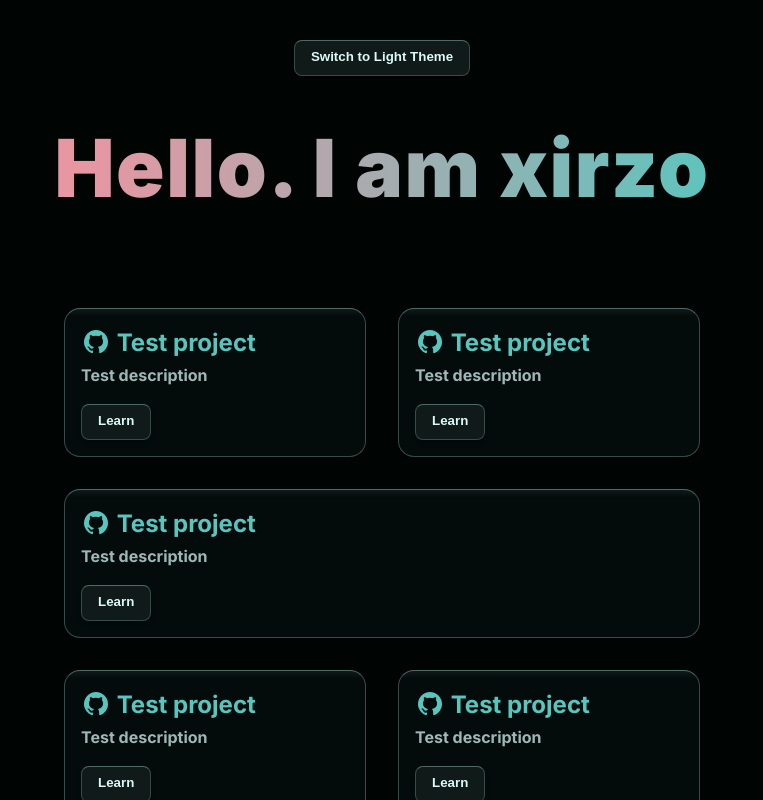
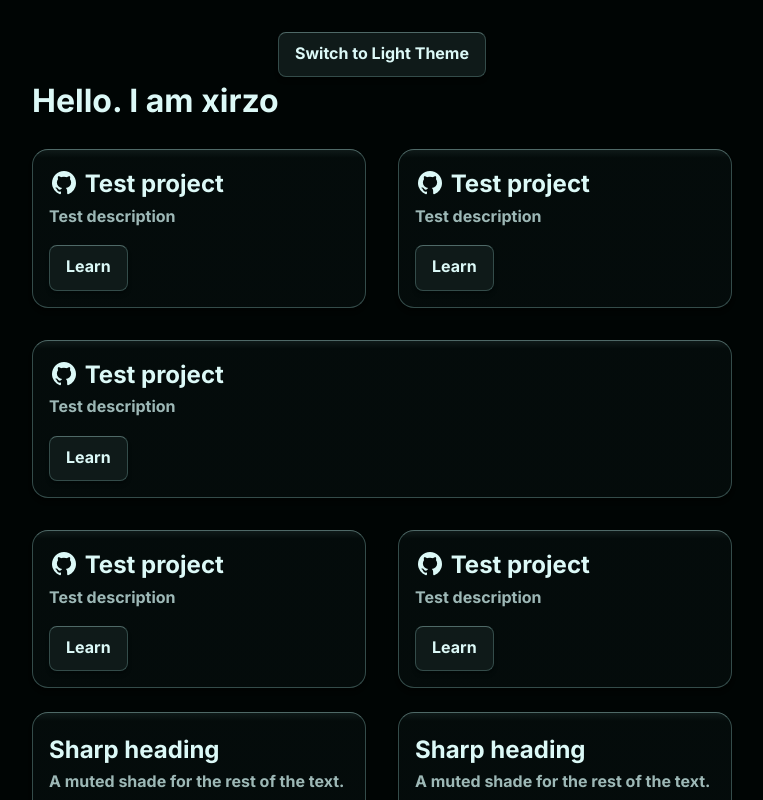
Before and after one commit to xirzo/Portfolio, a React (Vite) app: page / in a window 1280 px wide. Shown: the top 800 px of the page, without its empty margins (258-1021 px from the left). Built offline with nearby package versions, Linux system fonts and the light colour scheme.

Commit message:
chore: reset css styles

```diff
--- a/src/app/global.css
+++ b/src/app/global.css
@@ -1,3 +1,57 @@
+*,
+*::before,
+*::after {
+    box-sizing: border-box;
+}
+
+body {
+    margin: 0;
+    font-size: 1rem;
+    background: var(--bg-dark);
+    color: var(--text-muted)
+}
+
+h1,
+h2,
+h3,
+h4,
+h5,
+h6 {
+    margin: 0;
+    font-weight: 600;
+    color: var(--text);
+}
+
+a {
+    text-decoration: none;
+    color: var(--primary);
+    transition: transform 0.18s cubic-bezier(.22, 1, .36, 1);
+}
+
+a:hover {
+    transform: scale(1.02) translateY(-1px);
+    color: var(--secondary);
+}
+
+ul,
+ol {
+    margin: 0;
+    padding: 0;
+}
+
+img {
+    max-width: 100%;
+    height: auto;
+    display: block;
+}
+
+input,
+button,
+textarea,
+select {
+    font: inherit;
+}
+
 :root {
     font-family: Inter, system-ui, Avenir, Helvetica, Arial, sans-serif;
     line-height: 1.5;
@@ -55,32 +109,11 @@ body.light {
     --border-card: solid 1px var(--bg);
 }
 
-body {
-    background: var(--bg-dark);
-    color: var(--text-muted)
-}
-
-h1 h2 h3 h4 h5 h6 {
-    color: var(--text);
-}
-
-a {
-    color: var(--primary);
-    transition: transform 0.18s cubic-bezier(.22, 1, .36, 1);
-}
-
-a:hover {
-    transform: scale(1.02) translateY(-1px);
-    color: var(--secondary);
-}
-
-
 .stack-container {
     display: flex;
     flex-direction: column;
-    gap: 2rem;
-    margin-top: 1rem;
-    padding: 1rem;
+    gap: 0.5rem;
+    text-align: left;
 }
 
 .grid-container {
@@ -88,7 +121,6 @@ a:hover {
     grid-template-columns: 1fr 1fr;
     gap: 2rem;
     margin-top: 1rem;
-    padding: 1rem;
 }
 
 .wide-row {
@@ -106,34 +138,3 @@ a:hover {
         grid-column: 1;
     }
 }
-
-@keyframes gradient-move {
-
-    0%,
-    100% {
-        background-position: 0% 50%;
-    }
-
-    50% {
-        background-position: 100% 50%;
-    }
-}
-
-.page-title {
-    font-size: 5rem;
-    font-weight: 900;
-    margin-top: 1rem;
-    margin-bottom: 2rem;
-    line-height: 1.1;
-    text-align: center;
-    letter-spacing: 0.02em;
-    background: linear-gradient(90deg, var(--primary), var(--secondary), var(--primary));
-    background-size: 200% 200%;
-    background-clip: text;
-    -webkit-background-clip: text;
-    color: transparent;
-    -webkit-text-fill-color: transparent;
-    font-size: clamp(2rem, 7vw, 5rem);
-    animation: gradient-move 4s ease-in-out infinite;
-    transition: transform 0.18s cubic-bezier(.22, 1, .36, 1);
-}
```
